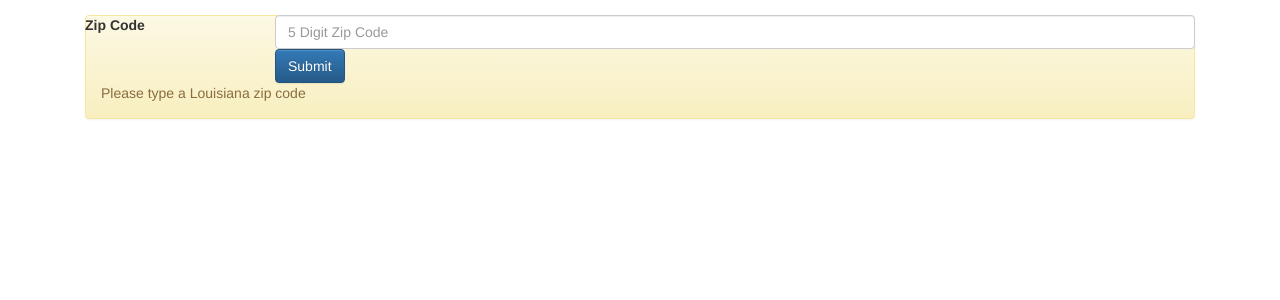
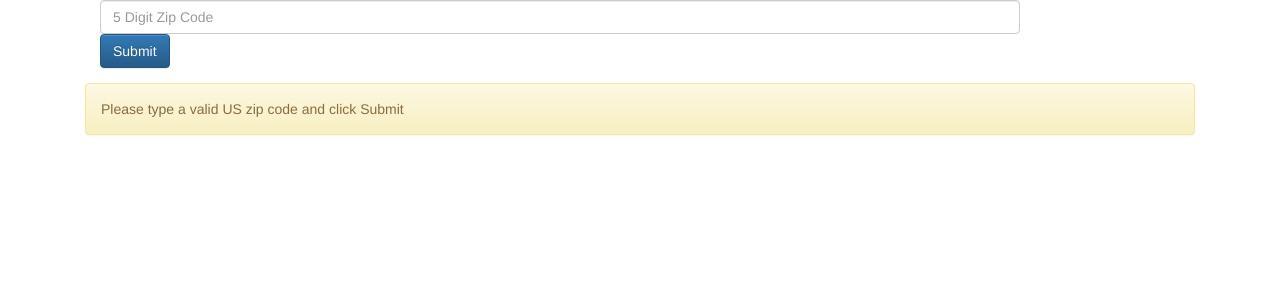
Before and after one commit to bryanbroussard99/ZipCodeToTaxRate, a PHP site: page / in a window 1280 px wide. Shown: the top 300 px of the page. Run offline with PHP 8.4, Linux system fonts and the light colour scheme; data that the repository does not hold is empty.

Commit message:
Add files via upload

```diff
--- a/query.php
+++ b/query.php
@@ -4,11 +4,7 @@
 
             action="<?php echo htmlspecialchars($_SERVER["PHP_SELF"]);?>">
 
-        <div class="form-group" >
-
-            <label  class="col-sm-2 col-form-label"
-
-                    for="ZipCodeInput">Zip Code</label>
+        <div class="container form-group" >
 
             <div class="col-sm-10">
 
@@ -108,7 +104,7 @@
 
             echo "  <div class=\"alert alert-warning\" role=\"alert\">
 
-                        Please type a Louisiana zip code
+                        Please type a valid US zip code and click Submit
 
                     </div>";
 
```
